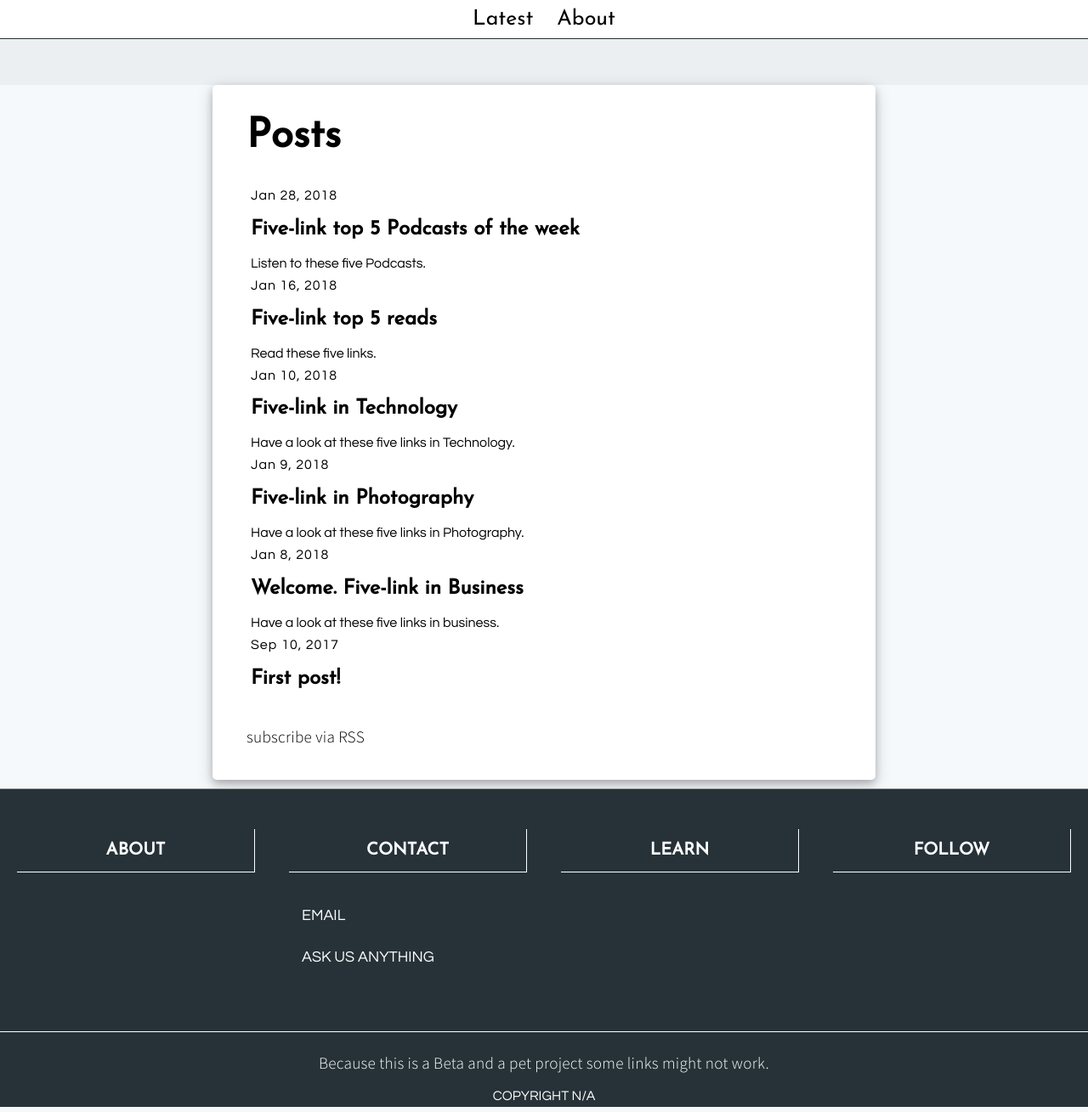
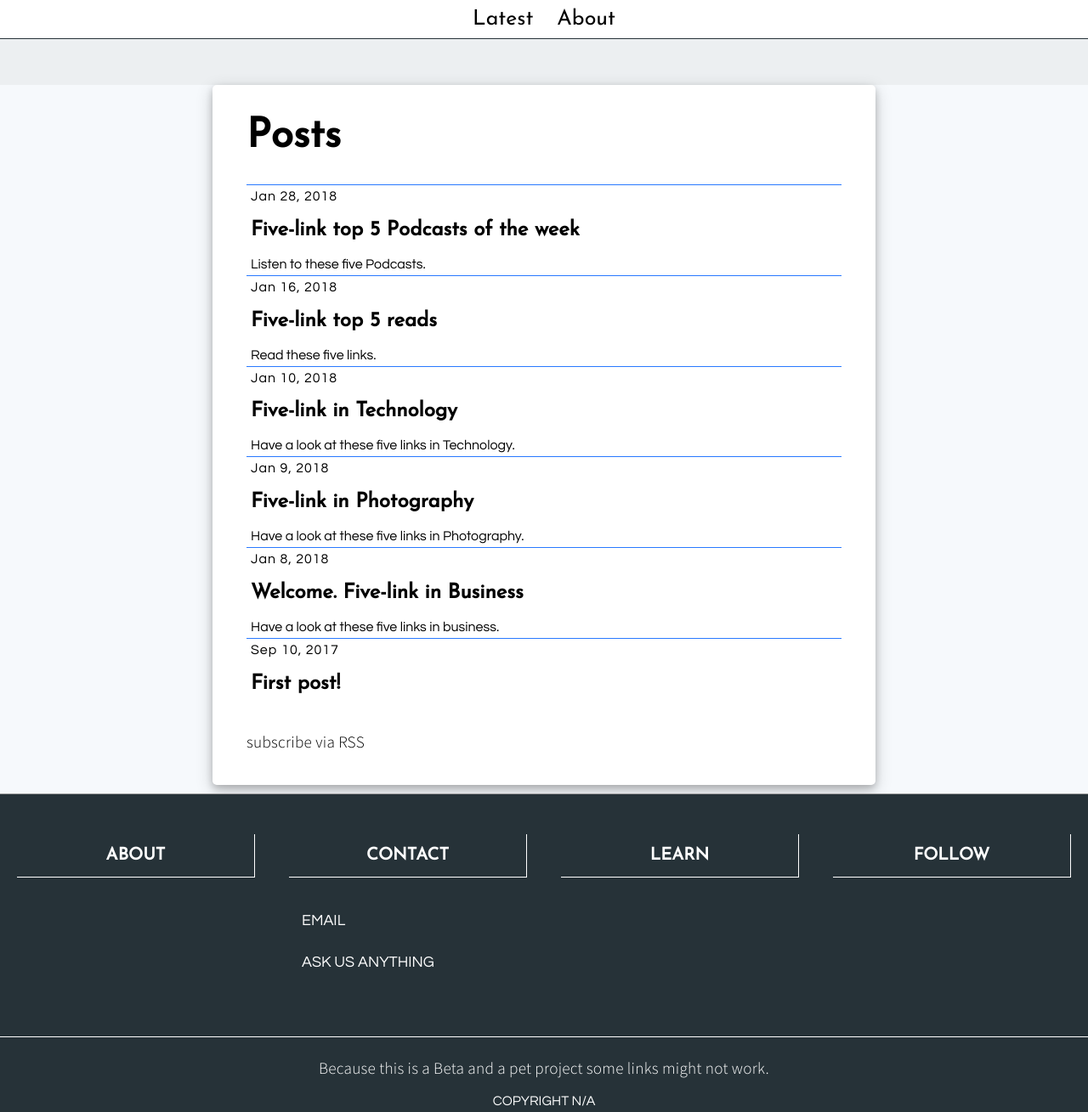
Before and after one commit to hub63501/my-links, a Jekyll site: the page built from index.md, in a window 1280 px wide. Shown: the whole page at 85% size. Built offline with Jekyll 4.4.1, drawn with Linux system fonts in a browser that asks for light colours.

Commit message:
minor update

```diff
--- a/_layouts/home.html
+++ b/_layouts/home.html
@@ -18,7 +18,7 @@
 
   <ul class="post-list">
     {% for post in site.posts %}
-      <li style=" border-top: solid 0px #2979FF;">
+      <li style=" border-top: solid 1px #2979FF;">
         {% assign date_format = site.minima.date_format | default: "%b %-d, %Y" %}
         <span class="post-meta">{{ post.date | date: date_format }}</span>
 
```
